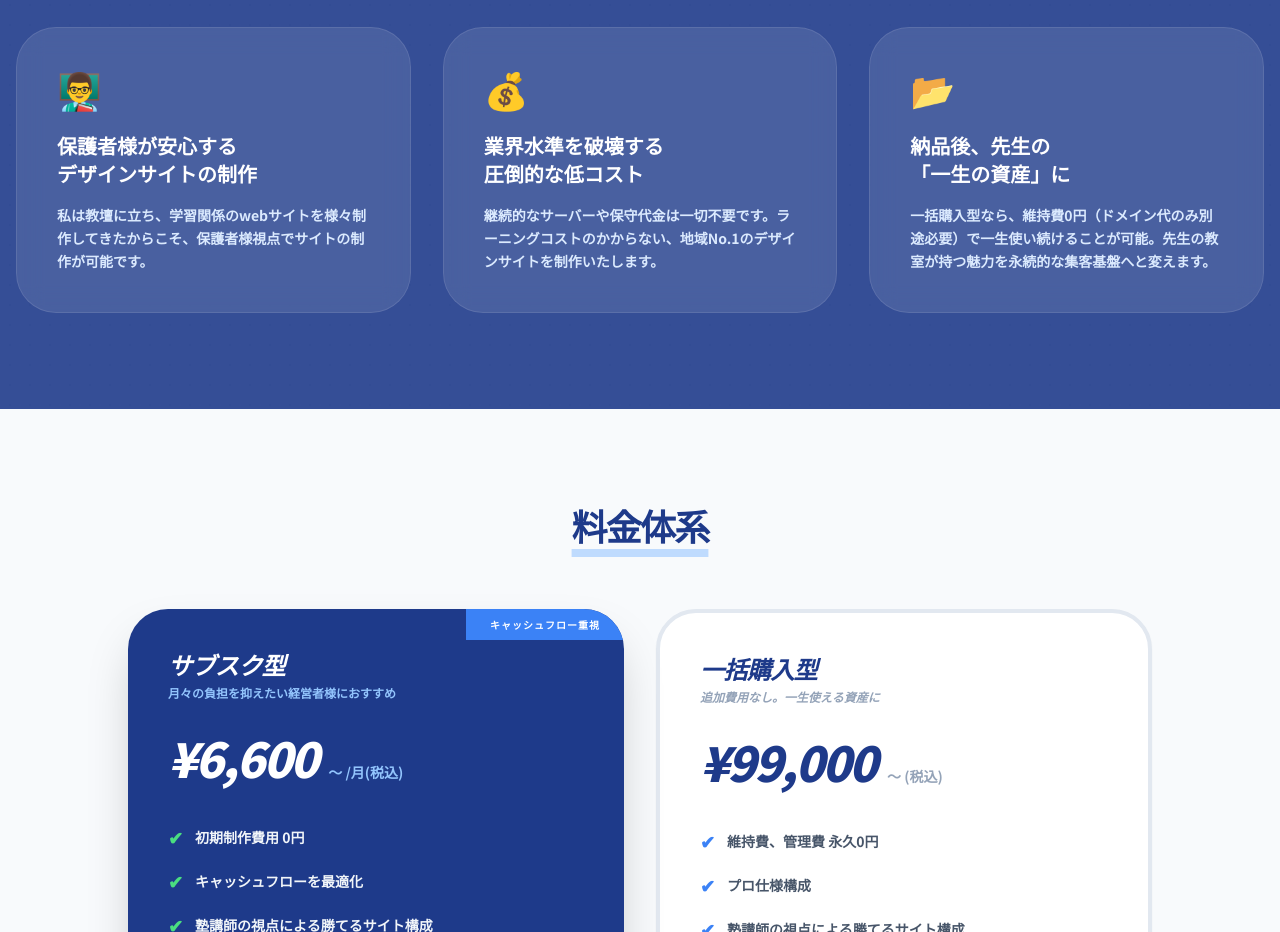
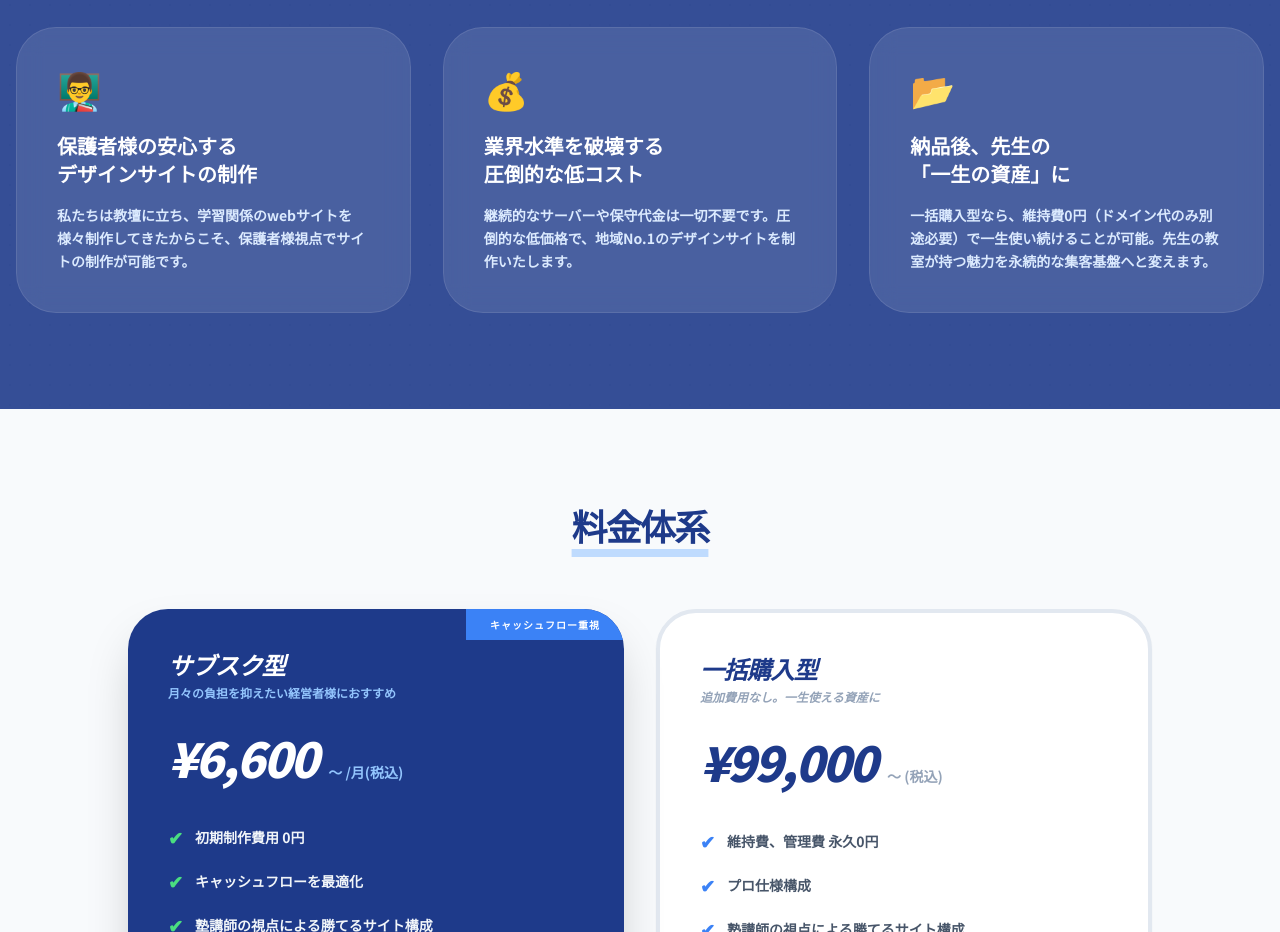
Before and after one commit to borkenrdio/-HP-, a plain HTML site: page index.html in a window 1280 px wide. Shown: the part 1680-2612 px from the top of the page. Drawn offline with nearby package versions, Linux system fonts and the light colour scheme.

Commit message:
Update index.html

```diff
--- a/index.html
+++ b/index.html
@@ -147,9 +147,9 @@
                 <!-- 強み1 -->
                 <div class="bg-white/10 backdrop-blur-md p-10 rounded-[2.5rem] border border-white/10 hover:bg-white/20 transition">
                     <div class="text-4xl mb-6">👨‍🏫</div>
-                    <h4 class="text-xl font-black mb-4 text-white">保護者様が安心する<br>デザインサイトの制作</h4>
+                    <h4 class="text-xl font-black mb-4 text-white">保護者様の安心する<br>デザインサイトの制作</h4>
                     <p class="text-blue-100 text-sm font-bold leading-relaxed text-blue-100">
-                        私は教壇に立ち、学習関係のwebサイトを様々制作してきたからこそ、保護者様視点でサイトの制作が可能です。
+                        私たちは教壇に立ち、学習関係のwebサイトを様々制作してきたからこそ、保護者様視点でサイトの制作が可能です。
                     </p>
                 </div>
                 <!-- 強み2 -->
@@ -157,7 +157,7 @@
                     <div class="text-4xl mb-6">💰</div>
                     <h4 class="text-xl font-black mb-4 text-white">業界水準を破壊する<br>圧倒的な低コスト</h4>
                     <p class="text-blue-100 text-sm font-bold leading-relaxed text-blue-100">
-                        継続的なサーバーや保守代金は一切不要です。ラーニングコストのかからない、地域No.1のデザインサイトを制作いたします。
+                        継続的なサーバーや保守代金は一切不要です。圧倒的な低価格で、地域No.1のデザインサイトを制作いたします。
                     </p>
                 </div>
                 <!-- 強み3 -->
```
